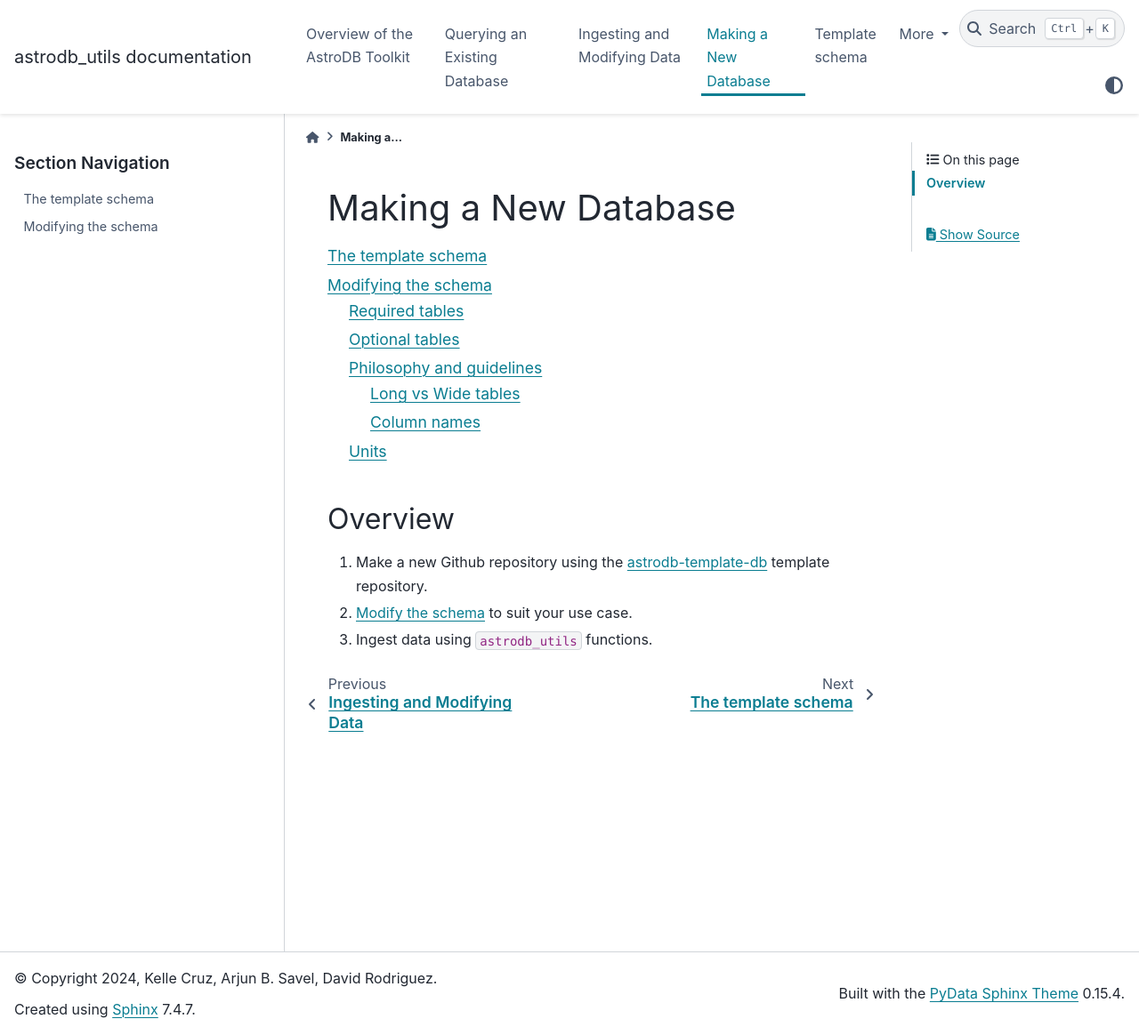
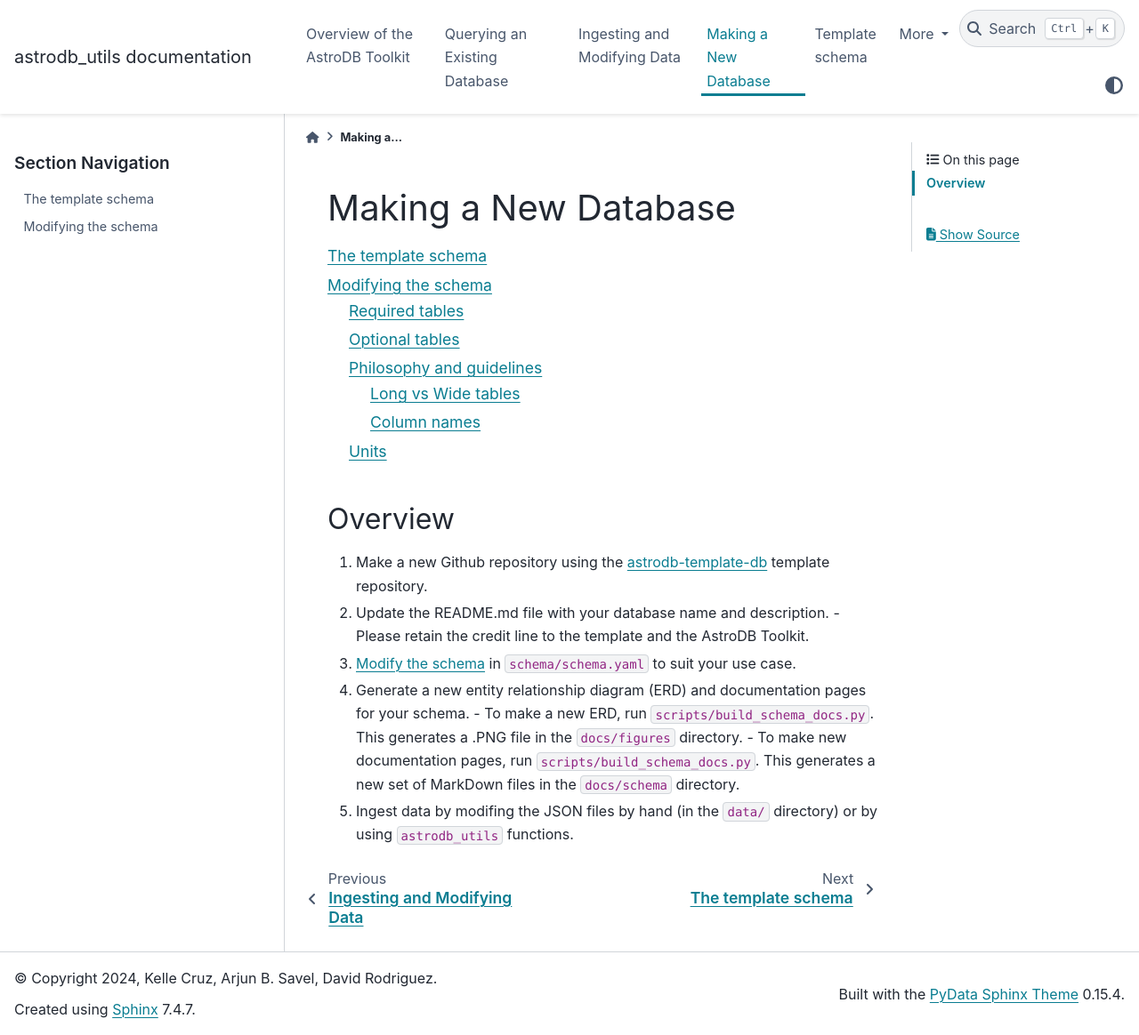
Before and after one commit to astrodbtoolkit/astrodb_utils, a Sphinx documentation site: the page built from docs/pages/make_new_db/getting_started_new_database.rst, in a window 1280 px wide and 1164 px high. Shown: the whole window at 89% size. Built offline with Sphinx 7.4.7 and the PyData theme 0.15.4, drawn with Linux system fonts in a browser that asks for light colours; pages that are not in the unit, such as notebooks, are missing from menus; the version number could not be read and is left out.

Commit message:
more info about the felis scripts

```diff
--- a/docs/pages/make_new_db/getting_started_new_database.rst
+++ b/docs/pages/make_new_db/getting_started_new_database.rst
@@ -11,5 +11,10 @@ Overview
 --------
 
 1. Make a new Github repository using the `astrodb-template-db <https://github.com/astrodbtoolkit/astrodb-template-db>`_ template repository.
-2. :doc:`Modify the schema <modifying_schema>` to suit your use case.
-3. Ingest data using ``astrodb_utils`` functions.
+2. Update the README.md file with your database name and description.
+   - Please retain the credit line to the template and the AstroDB Toolkit.
+3. :doc:`Modify the schema <modifying_schema>` in ``schema/schema.yaml`` to suit your use case.
+4. Generate a new entity relationship diagram (ERD) and documentation pages for your schema.
+   - To make a new ERD, run ``scripts/build_schema_docs.py``. This generates a .PNG file in the ``docs/figures`` directory.
+   - To make new documentation pages, run ``scripts/build_schema_docs.py``. This generates a new set of MarkDown files in the ``docs/schema`` directory.
+5. Ingest data by modifing the JSON files by hand (in the ``data/`` directory) or by using ``astrodb_utils`` functions.
--- a/docs/pages/make_new_db/modifying_schema.rst
+++ b/docs/pages/make_new_db/modifying_schema.rst
@@ -30,7 +30,7 @@ These are included in the template database and can be used as models for other
 
 
 Philosophy and guidelines
----------------------
+--------------------------
 
 We encourage users to follow the detailed best practices for astronomical databases outlined in `Chen et al. 2022 <https://iopscience.iop.org/article/10.3847/1538-4365/ac6268>`_.
 
```
